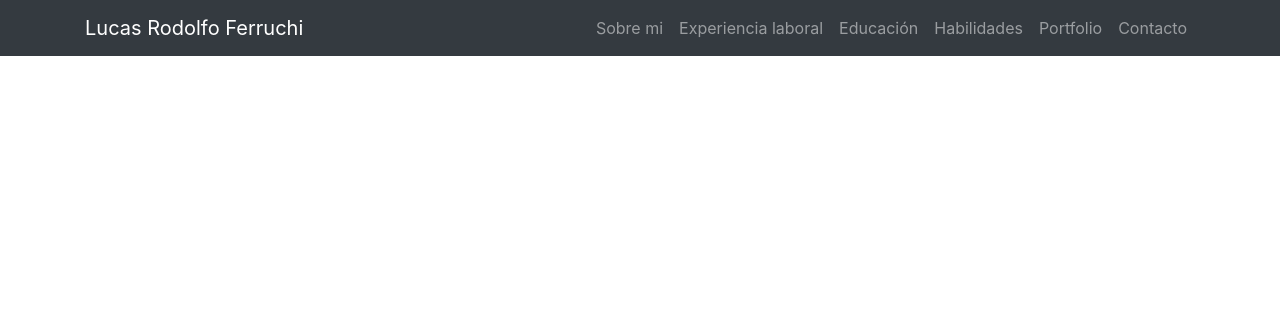
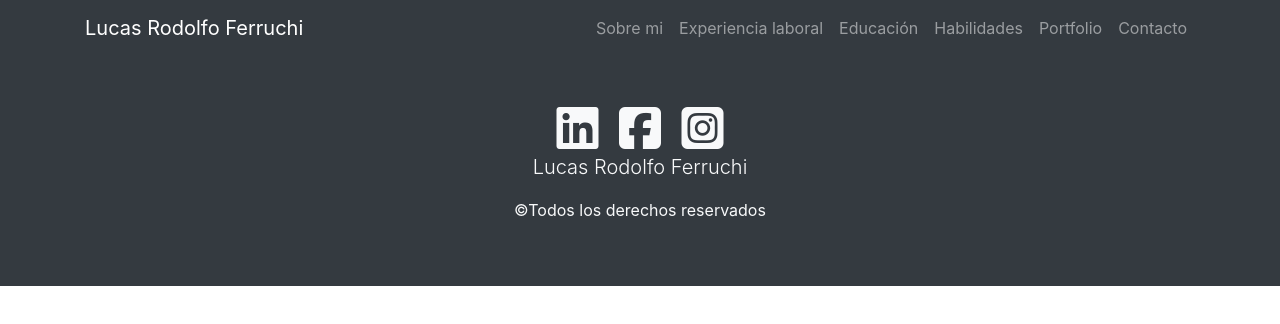
Before and after one commit to LucasFerruchi/cvOdontoLucasFerruchi, a plain HTML site: page index.html in a window 1280 px wide. Drawn offline with Linux system fonts and the light colour scheme.

Commit message:
se agrega el footer

```diff
--- a/index.html
+++ b/index.html
@@ -7,6 +7,7 @@
     <!--agregar metas-->
     <link rel="stylesheet" href="css/bootstrap.min.css">
     <link rel="stylesheet" href="css/style.css">
+    <script src="https://kit.fontawesome.com/c40215ce1b.js" crossorigin="anonymous"></script>
     <title>Curriculum Vitae Lucas Rodolfo Ferruchi</title>
 </head>
 
@@ -53,7 +54,16 @@
     <main>
 
     </main>
-    <footer></footer>
+    <footer class="bg-dark text-light text-center py-5">
+        <a href="https://www.linkedin.com/feed/" class="text-light" target="_blank"><i class="fab fa-linkedin fa-3x mr-3"></i></a>
+        <a href="#" class="text-light" target="_blank"><i class="fab fa-facebook-square fa-3x mr-3"></i></i></a>
+        <a href="#" class="text-light" target="_blank"><i class="fab fa-instagram-square fa-3x"></i></i></i></a>
+        <p class="lead">Lucas Rodolfo Ferruchi</p>
+        <p>&copy;Todos los derechos reservados</p>
+
+
+
+    </footer>
 
     <script src="js/jquery-3.5.1.min.js"></script>
     <script src="js/popper.min.js"></script>
```
